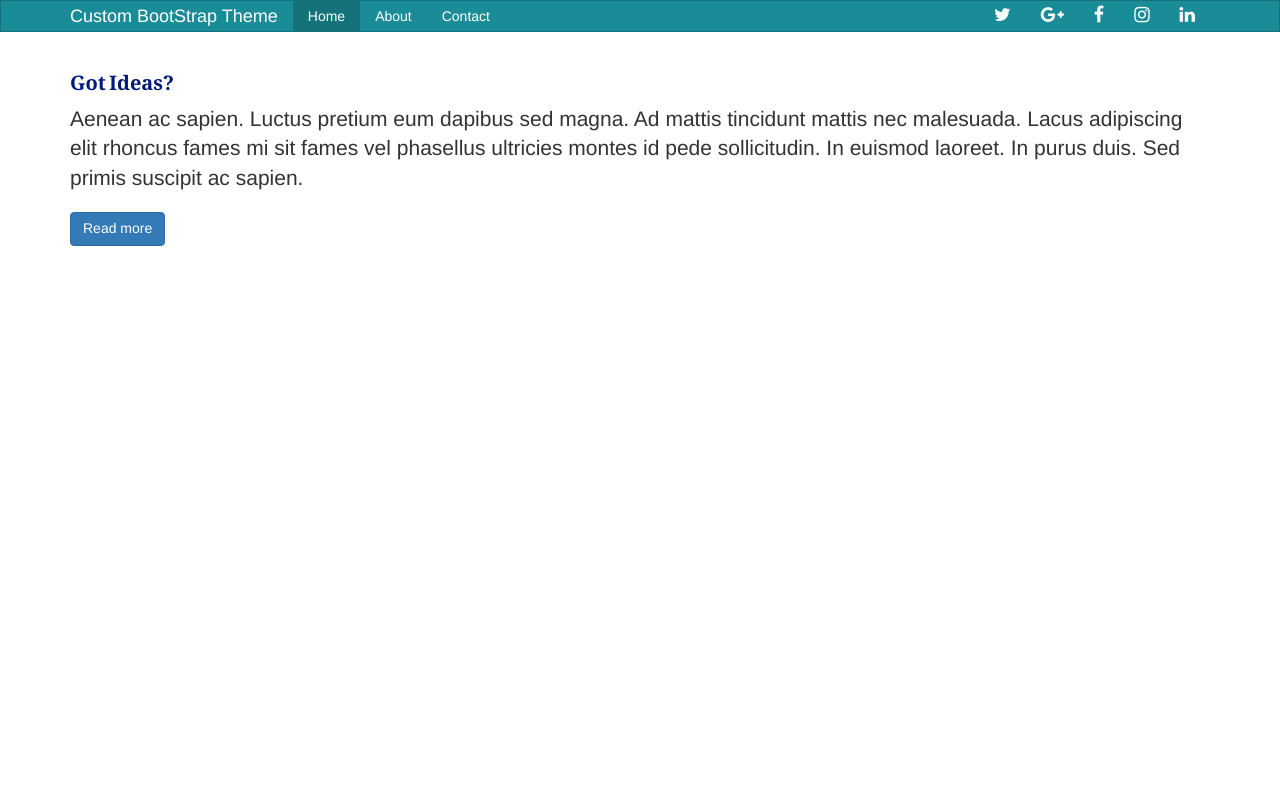
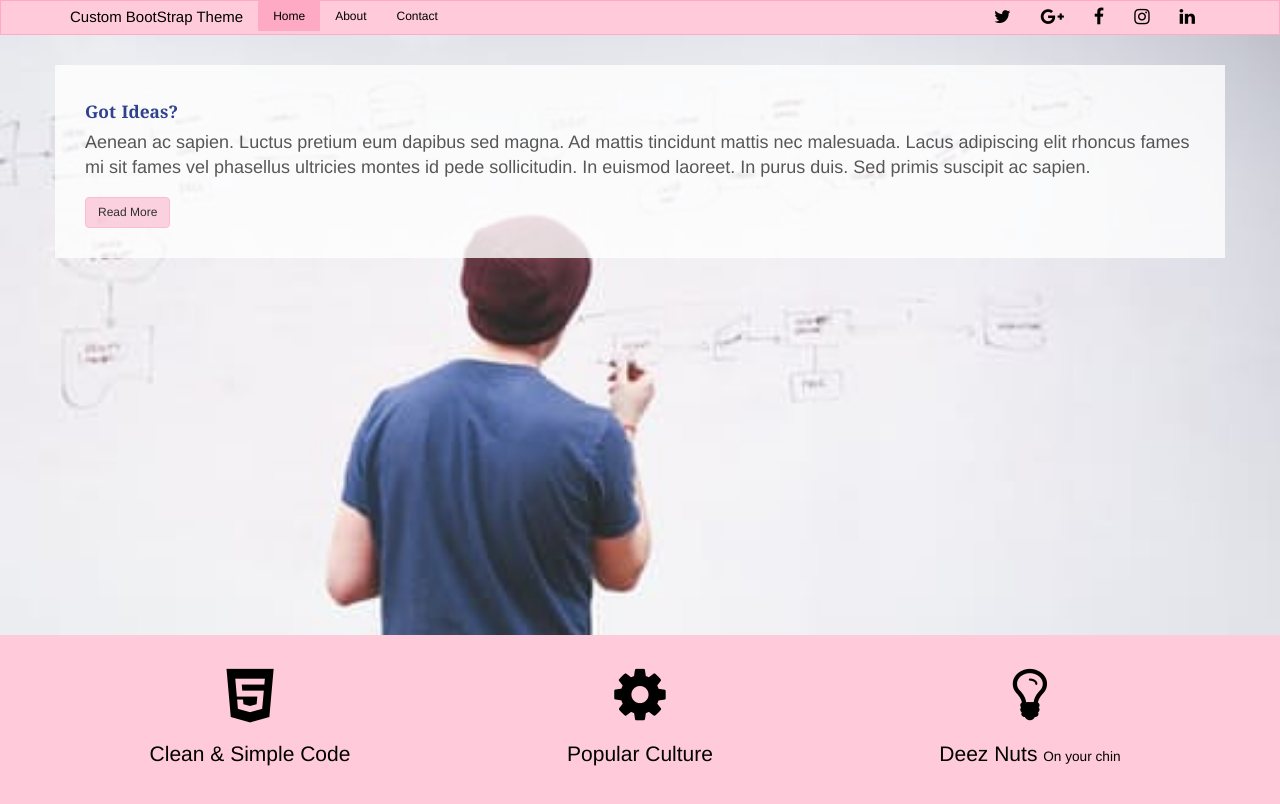
Before and after one commit to bitjawn/CBT, a plain HTML site: page index.html in a window 1280 px wide. Drawn offline with Linux system fonts and the light colour scheme.

Commit message:
Added a functions scss file

```diff
--- a/index.html
+++ b/index.html
@@ -5,8 +5,8 @@
     <meta charset="utf-8">
     <meta http-equiv="X-UA-Compatible" content="IE=edge">
     <meta name="viewport" content="width=device-width, initial-scale=1">
-    <link href="css/app.css" rel="stylesheet">
     <title>BootStrap Theme</title>
+    <link rel="stylesheet" href="css/app.css">
   </head>
 
   <body>
@@ -45,8 +45,29 @@
 			<p class="lead">
                 Aenean ac sapien. Luctus pretium eum dapibus sed magna. Ad mattis tincidunt mattis nec malesuada. Lacus adipiscing elit rhoncus fames mi sit fames vel phasellus ultricies montes id pede sollicitudin. In euismod laoreet. In purus duis. Sed primis suscipit ac sapien.
 			</p>
-            <a href="#" class="btn btn-primary">Read more</a>
+            <a href="about.html" class="btn btn-primary">Read More</a>
 		</div>
+    </div>
+
+    <div class="section-a">
+        <div class="container">
+            <div class="row">
+                <div class="col-md-4">
+                    <i class="fa fa-html5"></i>
+                    <h3>Clean & Simple Code</h3>
+                </div>
+
+                <div class="col-md-4">
+                    <i class="fa fa-gear"></i>
+                    <h3>Popular Culture</h3>
+                </div>
+
+                <div class="col-md-4">
+                    <i class="fa fa-lightbulb-o"></i>
+                    <h3>Deez Nuts <small>On your chin</small></h3>
+                </div>
+            </div>
+        </div>
     </div>
   </body>
 </html>
--- a/sass/_custom.scss
+++ b/sass/_custom.scss
@@ -1,5 +1,46 @@
 .navbar {
+	margin-bottom: 0;
+	a {
+		color:set-text-color($main-color) !important;
+	}
 	.fa {
 		font-size:18px;
 	}
 }
+
+.showcase {
+	background: url(../img/showcase_.jpg) no-repeat 0 -100px;
+	background-size: cover;
+	height: 600px;
+	padding:30px 0;
+
+	h1 {
+		font-size:60px;
+	}
+
+	.container {
+		background: #fff;
+		opacity: 0.8;
+		padding:20px 30px 30px 30px;
+	}
+
+	.btn {
+		color:set-text-color($main-color);
+	}
+}
+
+.section-a {
+	padding: 30px 0;
+	text-align: center;
+	background: $main-color;
+	color:set-text-color($main-color);
+	.fa {
+		font-size: $icon-size;
+	}
+
+	h3 {
+		small {
+			color:set-text-color($main-color);
+		}
+	}
+}
--- a/sass/_customvariables.scss
+++ b/sass/_customvariables.scss
@@ -4,7 +4,7 @@ $bootstrap-sass-asset-helper: false !default;
 // --------------------------------------------------
 
 // Custom
-$main-color: #1a8c97;
+$icon-size: 60px;
 $red: #FF0000;
 $white: #FFFFFF;
 $cgray: #808080;
@@ -22,6 +22,8 @@ $blue-gray: #6699CC;
 $main-green: #00647D;
 $alice-blue: #F0F8FF;
 $ash-gray: #B2BEB5;
+$main-color: #1a8c97;
+$main-color: $pink;
 
 //== Colors
 //
@@ -34,7 +36,7 @@ $gray:                   lighten($gray-base, 33.5%) !default; // #555
 $gray-light:             lighten($gray-base, 46.7%) !default; // #777
 $gray-lighter:           lighten($gray-base, 93.5%) !default; // #eee
 
-$brand-primary:         darken(#428bca, 6.5%) !default; // #337ab7
+$brand-primary:         $main-color;//darken(#428bca, 6.5%) !default; // #337ab7
 $brand-success:         #5cb85c !default;
 $brand-info:            #5bc0de !default;
 $brand-warning:         #f0ad4e !default;
@@ -68,7 +70,7 @@ $font-family-serif:       Georgia, "Times New Roman", Times, serif !default;
 $font-family-monospace:   Menlo, Monaco, Consolas, "Courier New", monospace !default;
 $font-family-base:        $font-family-sans-serif !default;
 
-$font-size-base:          14px !default;
+$font-size-base:          12px !default;
 $font-size-large:         ceil(($font-size-base * 1.25)) !default; // ~18px
 $font-size-small:         ceil(($font-size-base * 0.85)) !default; // ~12px
 
--- /dev/null
+++ b/sass/_functions.scss
@@ -0,0 +1,7 @@
+@function set-text-color($color) {
+	@if (lightness($color) > 50) {
+		@return #000000;
+	} @else {
+		@return #ffffff;
+	}
+}
--- a/sass/app.scss
+++ b/sass/app.scss
@@ -1,4 +1,5 @@
 @import "customvariables";
+@import "functions";
 @import "../bower_components/bootstrap-sass/assets/stylesheets/bootstrap";
 @import "../bower_components/bootstrap-sass/assets/stylesheets/bootstrap-compass";
 @import "../bower_components/font-awesome/scss/font-awesome";
@@ -7,7 +8,7 @@
 .header {
 	font-family: georgia, cursive, "MS Comic Strip", Serif, "Sans Serif";
 	font-weight: bolder;
-	font-size: 15pt;
+	font-size: 13pt;
 	color:$duke-blue;
-	word-spacing: -2px;
+	word-spacing: 1px;
 }
```
Also changed, not shown: css/app.css, img/showcase.jpg (added), img/showcase.png (added), img/showcase_.jpg (added), 1 other file.
